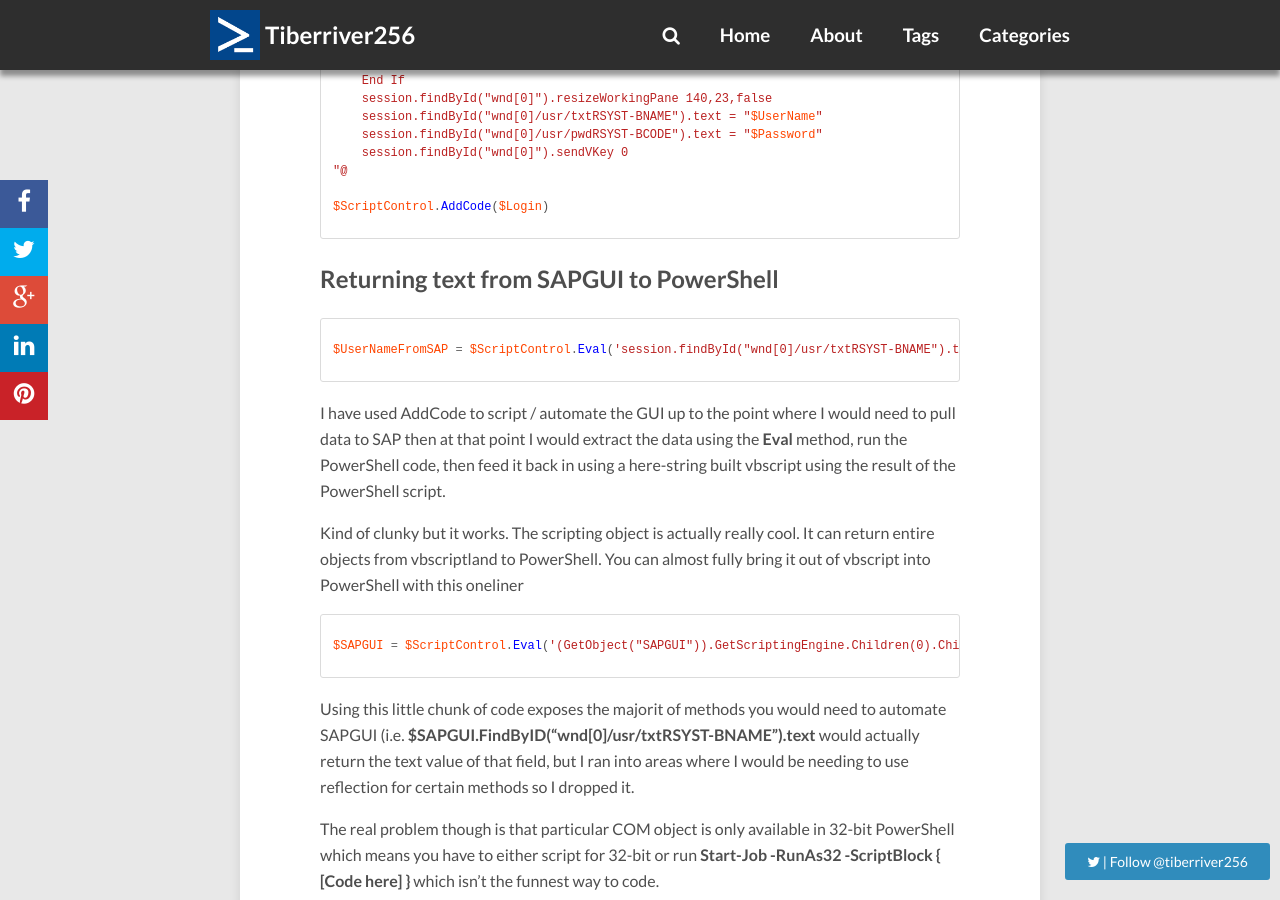
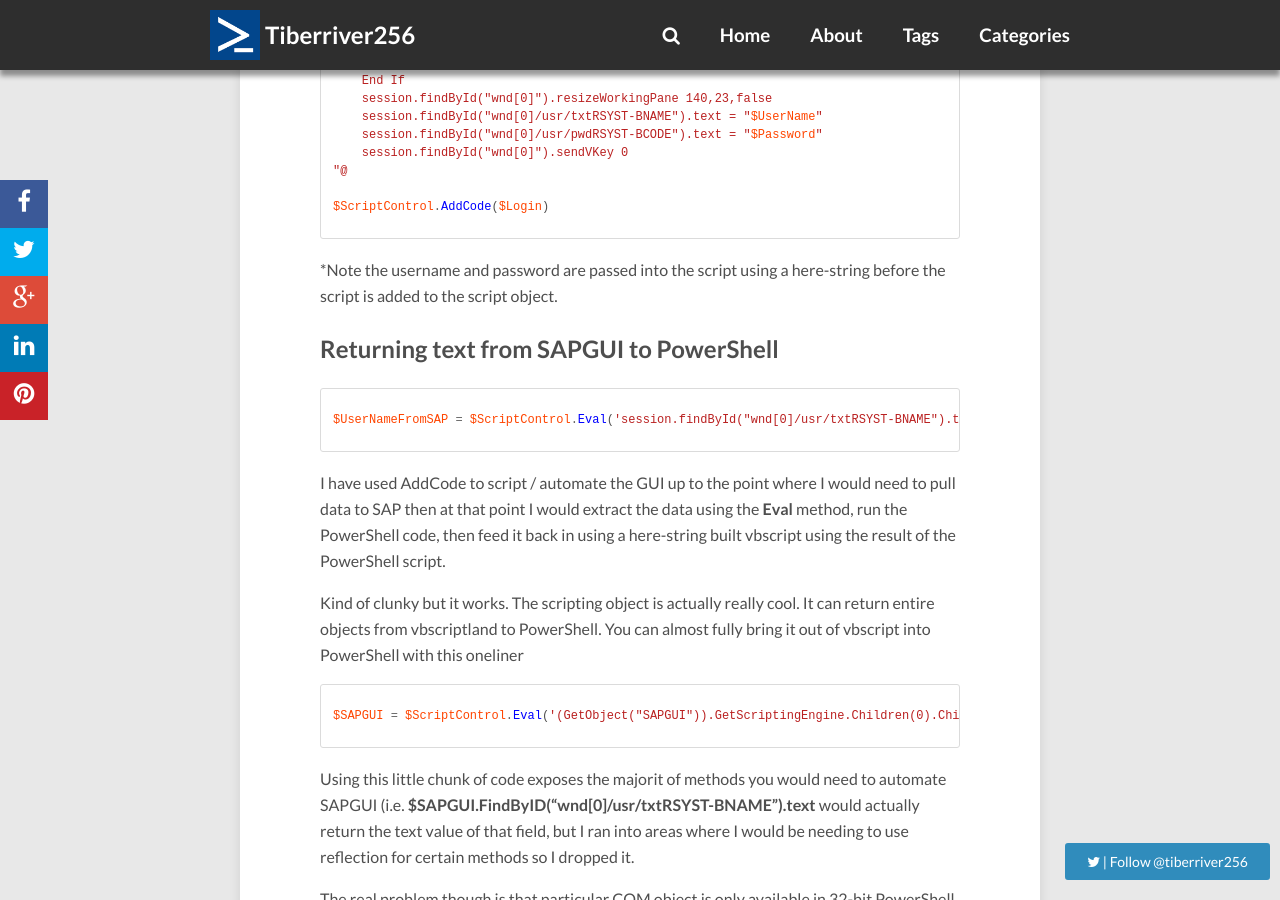
Before and after one commit to Tiberriver256/Tiberriver256.GitHub.io, a Jekyll site: the page built from _posts/2016-01-25-SAPGUI-Scripting.md, in a window 1280 px wide and 900 px high, scrolled down 1198 px. Built offline with Jekyll 4.4.1, drawn with Linux system fonts in a browser that asks for light colours; nearby versions of some CDN libraries; comment, search, counter and statistics services are not loaded.

Commit message:
Additional clarification.

```diff
--- a/_posts/2016-01-25-SAPGUI-Scripting.md
+++ b/_posts/2016-01-25-SAPGUI-Scripting.md
@@ -56,6 +56,8 @@ $ScriptControl.AddCode($Login)
 
 {% endhighlight %}
 
+*Note the username and password are passed into the script using a here-string before the script is added to the script object.
+
 ## Returning text from SAPGUI to PowerShell
 
 {% highlight powershell %}
```
